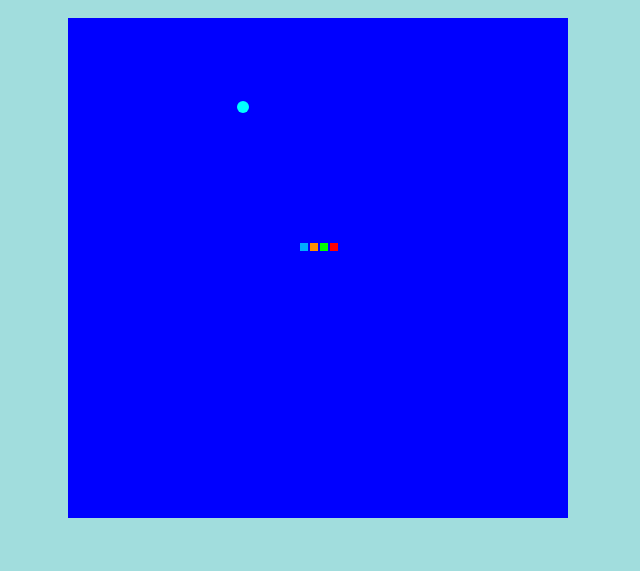
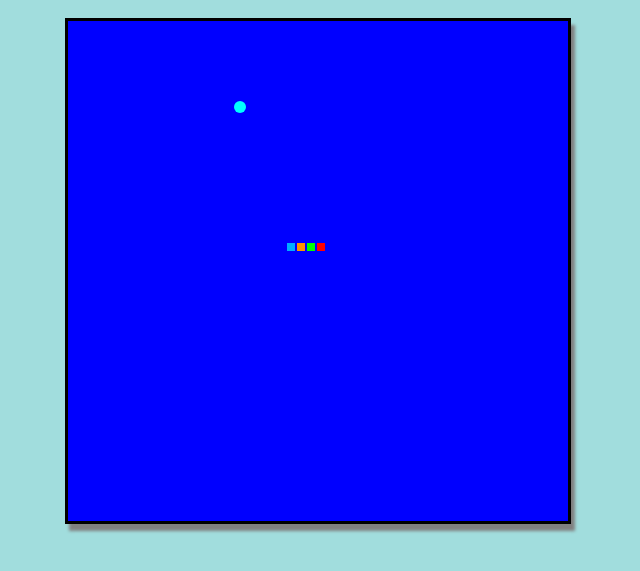
Before and after one commit to bhuvankaruturi/snake-game-js, a plain HTML site: page index.html in a window 1280 px wide. Shown: the part 101-672 px from the top of the page, without its empty margins (322-962 px from the left). Drawn offline with Linux system fonts and the light colour scheme.

Commit message:
added border, changed bounds

```diff
--- a/index.js
+++ b/index.js
@@ -4,13 +4,13 @@ let board = {
     top: 0,
     left: 0,
     getUpperBoundX: function() {
-        return this.width + this.left - 10;
+        return this.width + this.left - 2;
     },
     getLowerBoundX: function() {
         return this.left + 2;
     },
     getUpperBoundY: function() {
-        return this.height + this.top - 10;
+        return this.height + this.top - 2;
     },
     getLowerBoundY: function() {
         return this.top + 2;
@@ -136,7 +136,10 @@ var spawnFood = function() {
     food.style.position = 'absolute';
     food.style.top = newFoodLoc.top + 'px';
     food.style.left = newFoodLoc.left + 'px';
-    foodCoord = newFoodLoc;
+    foodCoord = {
+        top: newFoodLoc.top + 6,
+        left: newFoodLoc.left + 6
+    }
     food.innerHTML = '<circle cx="6" cy="6" r="6" fill="cyan"/>';
 }
 
--- a/styles.css
+++ b/styles.css
@@ -4,5 +4,7 @@ body {
 }
 
 #board {
+    border: 3px solid black;
+    box-shadow: 4px 7px 3px grey;
     margin: auto;
 }
```
